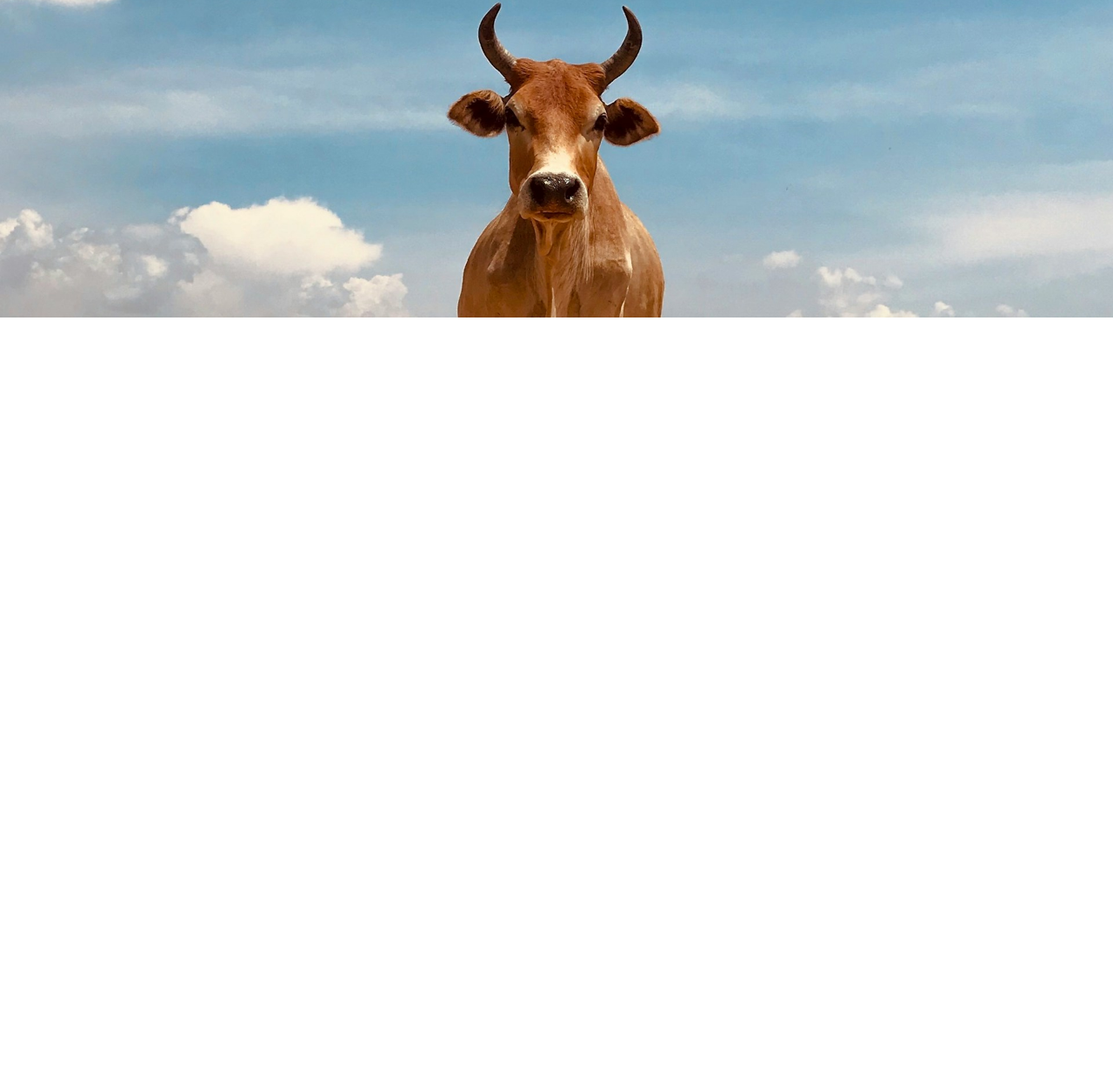
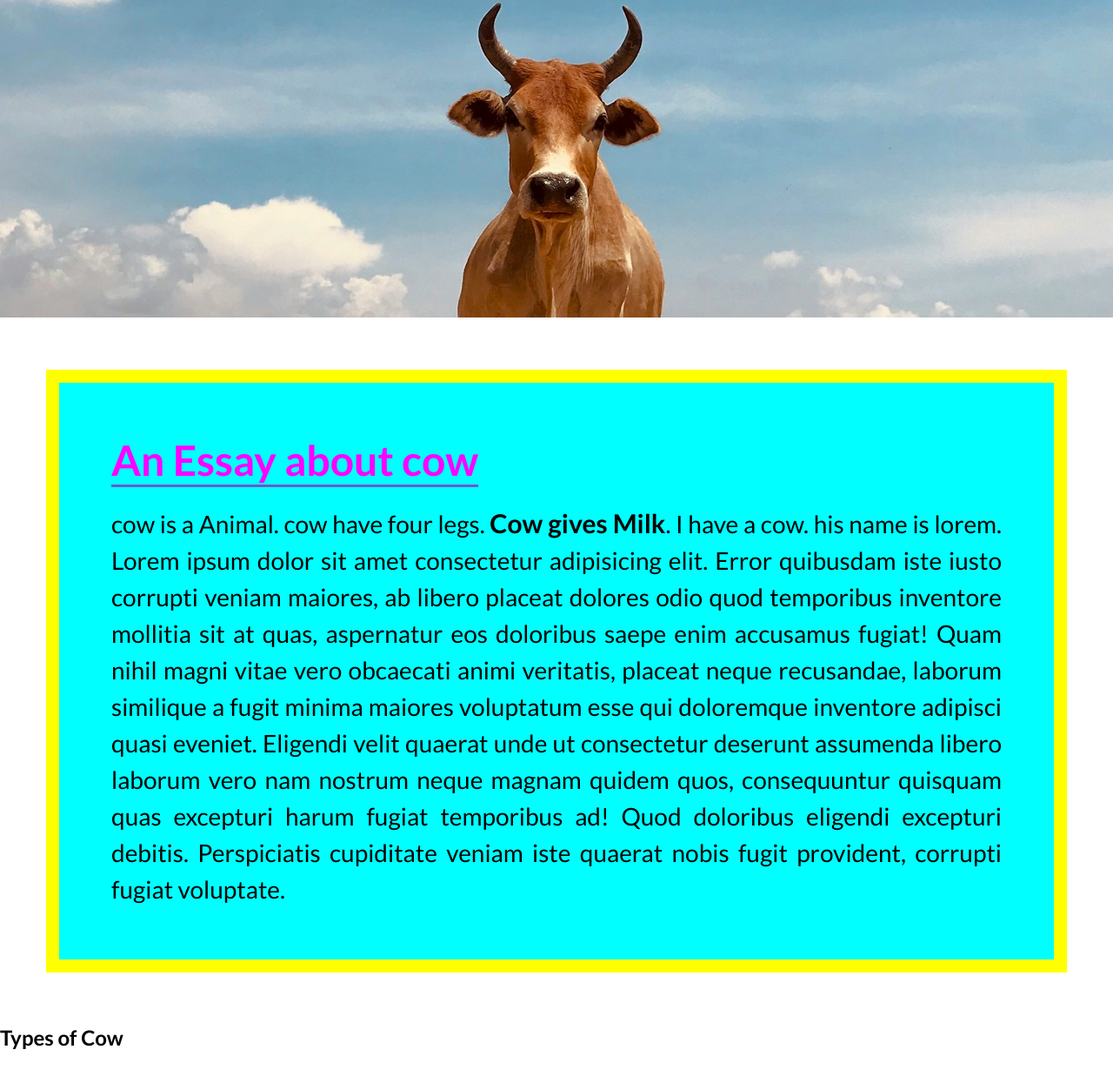
Before and after one commit to developernure/conceptual-html-css, a plain HTML site: page index.html in a window 1280 px wide. Shown: the part 435-1680 px from the top of the page at 87% size. Before the commit the page ends 800 px from the top, so only its background shows below. Drawn offline with Linux system fonts and the light colour scheme.

Commit message:
third commit

```diff
--- a/Styles/style.css
+++ b/Styles/style.css
@@ -1,6 +1,8 @@
+@import url('https://fonts.googleapis.com/css2?family=EB+Garamond&family=Lato:ital,wght@0,100;0,300;0,400;0,700;0,900;1,100;1,300;1,400;1,700;1,900&display=swap');
 *{
   margin: 0;
   padding: 0;
+  font-family: 'Lato', sans-serif;
 }
 .hero{
   background-image: url('../images/cow.jpg');
@@ -15,3 +17,35 @@
   font-weight: 700;
   padding: 60px;
 }
+.article, #cow-type{
+  width: 80%;
+  /* margin-left: auto;
+  margin-right: auto;
+  margin-top: 60px;
+  margin-bottom: 60px; */
+  margin: 60px auto;
+  border-width: 15px;
+  border-color: yellow;
+  border-style: solid;
+  background-color: aqua;
+  padding: 60px;
+}
+.article h2{
+  text-align: center;
+  font-size: 48px;
+  display: inline-block;
+  border-width: 15px;
+  border-bottom: 3px solid slateblue;
+  margin-bottom: 20px;
+  color: fuchsia;
+}
+.article p{
+  font-size: 28px;
+  line-height: 1.5em;
+  text-align: justify;
+}
+.article p .imp{
+  font-size: 30px;
+  font-weight: 700;
+
+}
--- a/index.html
+++ b/index.html
@@ -10,5 +10,23 @@
   <div class="hero">
     <h1>The Cow</h1>
   </div>
+  <div class="article">
+    <h2>An Essay about cow</h2>
+    <p>cow is a Animal. cow have four legs. <span class="imp">Cow gives Milk</span>. I have a cow. his name is lorem. Lorem ipsum dolor sit amet consectetur adipisicing elit. Error quibusdam iste iusto corrupti veniam maiores, ab libero placeat dolores odio quod temporibus inventore mollitia sit at quas, aspernatur eos doloribus saepe enim accusamus fugiat! Quam nihil magni vitae vero obcaecati animi veritatis, placeat neque recusandae, laborum similique a fugit minima maiores voluptatum esse qui doloremque inventore adipisci quasi eveniet. Eligendi velit quaerat unde ut consectetur deserunt assumenda libero laborum vero nam nostrum neque magnam quidem quos, consequuntur quisquam quas excepturi harum fugiat temporibus ad! Quod doloribus eligendi excepturi debitis. Perspiciatis cupiditate veniam iste quaerat nobis fugit provident, corrupti fugiat voluptate.</p>
+  </div>
+  <div>
+    <h2>Types of Cow</h2>
+    <div id="cow-type">
+      <div>
+        <img src="https://images.unsplash.com/photo-1690018861631-ad79eadf9b89?q=80&w=1471&auto=format&fit=crop&ixlib=rb-4.0.3&ixid=M3wxMjA3fDB8MHxwaG90by1wYWdlfHx8fGVufDB8fHx8fA%3D%3D" alt="">
+      </div>
+      <div>
+        <img src="https://plus.unsplash.com/premium_photo-1664355811167-feca48fa6faf?q=80&w=1740&auto=format&fit=crop&ixlib=rb-4.0.3&ixid=M3wxMjA3fDB8MHxwaG90by1wYWdlfHx8fGVufDB8fHx8fA%3D%3D" alt="">
+      </div>
+      <div>
+        <img src="https://cdn.pixabay.com/photo/2024/01/09/14/27/cows-8497701_1280.jpg" alt="">
+      </div>
+    </div>
+  </div>
 </body>
 </html>
```
